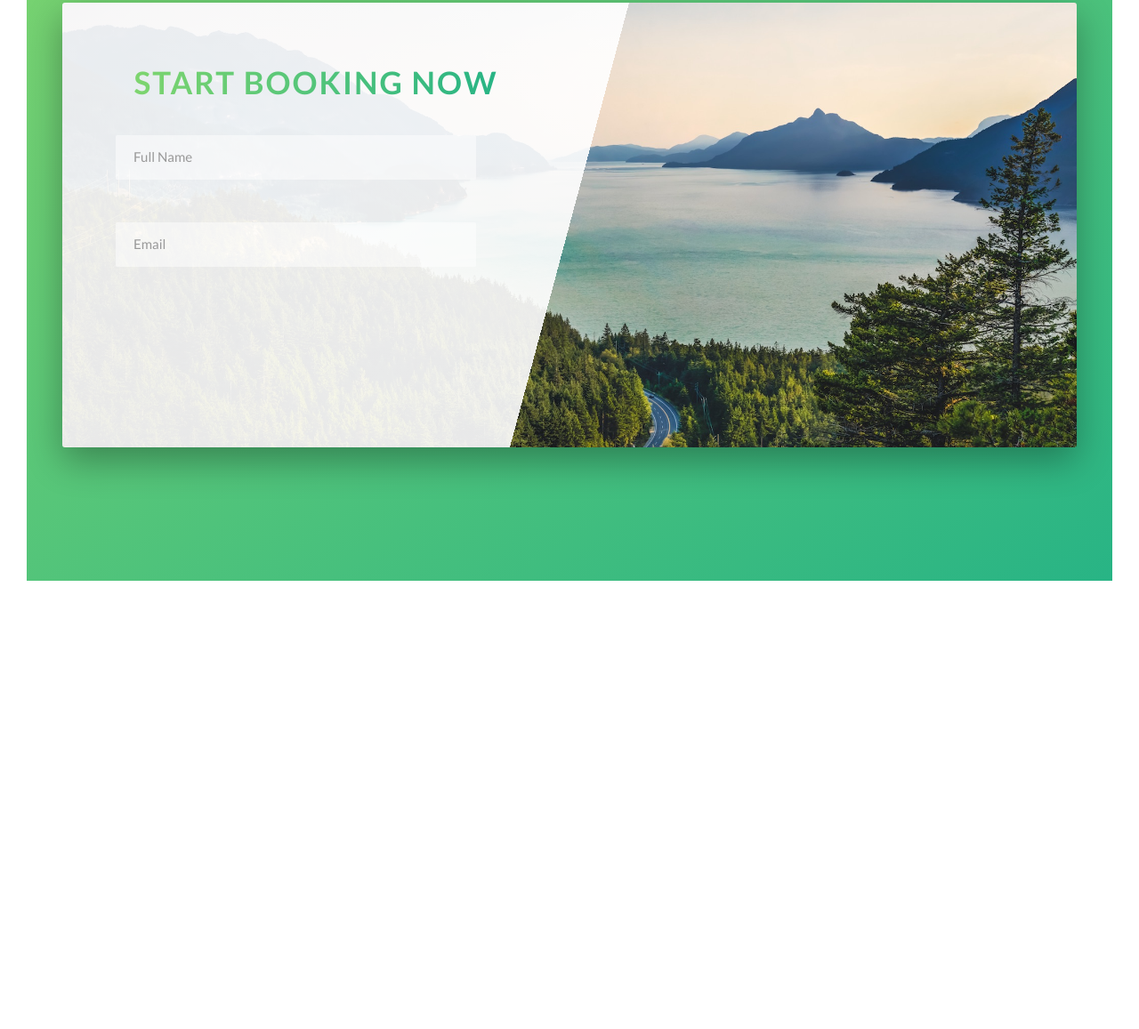
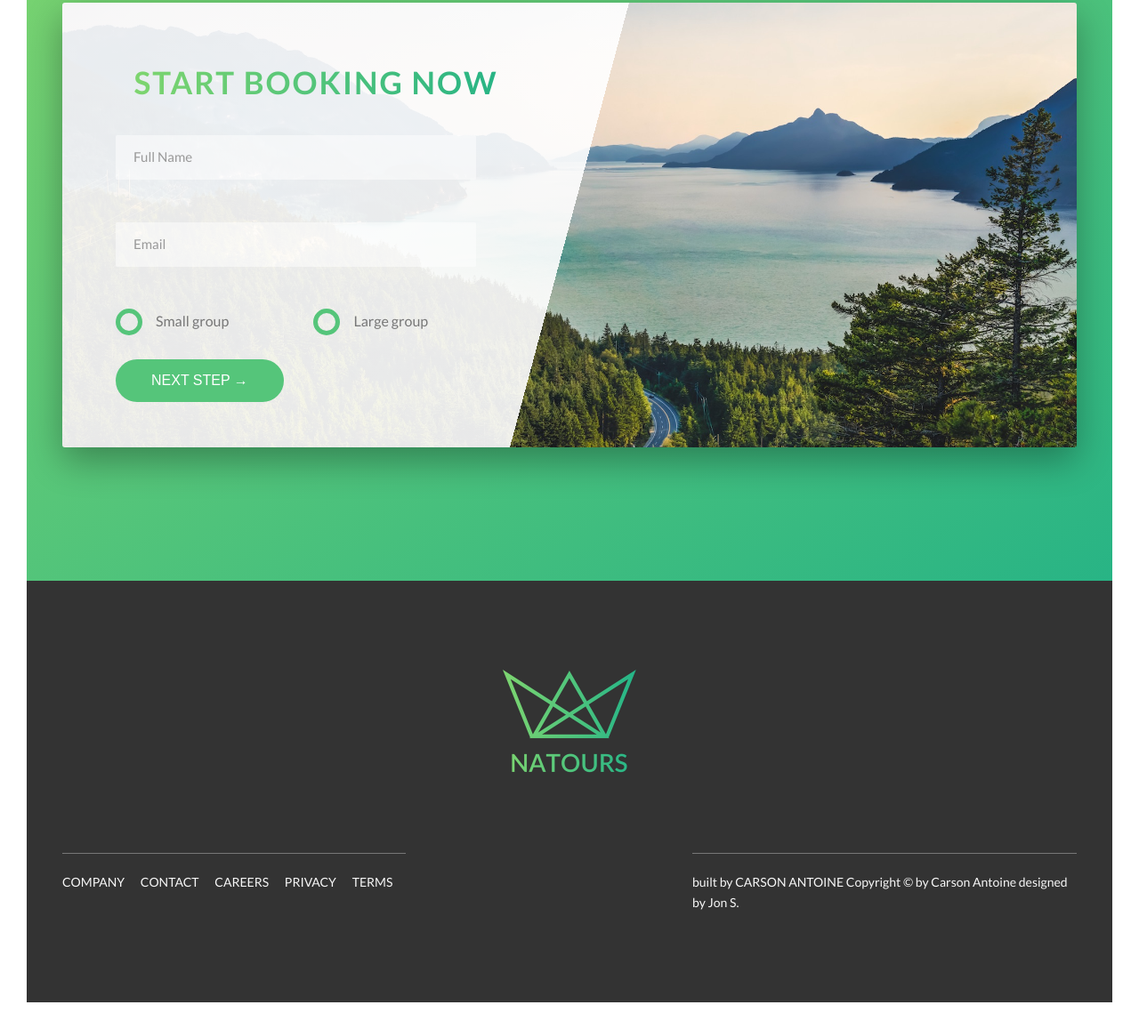
Before and after one commit to Carson0350/cssMaster, a website: page Natours/starter/index.html in a window 1280 px wide. Shown: the part 4911-6068 px from the top of the page at 89% size. Before the commit the page ends 5594 px from the top, so only its background shows below. Drawn offline with Linux system fonts and the light colour scheme; files whose address does not match are found by name.

Commit message:
booking and footer super stylin

```diff
--- a/Natours/starter/index.html
+++ b/Natours/starter/index.html
@@ -267,7 +267,29 @@
 
                                 <div class="form__group">
                                     <input type="email" class="form__input" placeholder="Email" id='email' required>
-                                    <label for="name" class="form__label">Email</label>
+                                    <label for="Email" class="form__label">Email</label>
+                                </div>
+
+                                <div class="form__group u-margin-bottom-medium">
+                                    <div class="form__radio-group">
+                                        <input type="radio" class="form__radio-input" id="small" name="size">
+                                        <label for="small" class="form__radio-label">
+                                            <span class="form__radio-button"></span>
+                                            Small group
+                                        </label>
+                                    </div>
+
+                                    <div class="form__radio-group">
+                                        <input type="radio" class="form__radio-input" id="large" name="size">
+                                        <label for="large" class="form__radio-label">
+                                            <span class="form__radio-button"></span>
+                                            Large group
+                                        </label>
+                                    </div>
+                                </div>
+
+                                <div class="form__group">
+                                    <button class="btn btn--green">Next Step &rarr;</button>
                                 </div>
                             </form>
                         </div>
@@ -275,6 +297,30 @@
                 </div>
             </section>
         </main>
+
+        <footer class="footer">
+            <div class="footer__logo-box">
+                <img src="img/logo-green-2x.png" alt="Full logo" class="footer__logo">
+            </div>
+            <div class="row">
+                <div class="col-1-of-2">
+                    <div class="footer__navigation">
+                        <ul class="footer__list">
+                            <li class="footer__item"><a href="#" class="footer__link">Company</a></li>
+                            <li class="footer__item"><a href="#" class="footer__link">Contact</a></li>
+                            <li class="footer__item"><a href="#" class="footer__link">Careers</a></li>
+                            <li class="footer__item"><a href="#" class="footer__link">Privacy</a></li>
+                            <li class="footer__item"><a href="#" class="footer__link">Terms</a></li>
+                        </ul>
+                    </div>
+                </div>
+                <div class="col-1-of-2">
+                    <p class="footer__copyright">
+                        built by <a href="#" class="footer__link">Carson Antoine</a> Copyright &copy; by Carson Antoine designed by Jon S.
+                    </p>
+                </div>
+            </div>
+        </footer>
 <!--
         <section class='grid-test'>
             <div class="row">
--- a/Natours/starter/sass/abstract/_variables.scss
+++ b/Natours/starter/sass/abstract/_variables.scss
@@ -4,6 +4,7 @@ $color-primary-light: #7ed56f;
 $color-primary-dark: #28b485;
 
 $color-grey-dark: #777;
+$color-grey-dark-3: #333;
 $color-grey-light: #f7f7f7;
 $color-grey: #eee;
 $color-grey-dark-2: #999;
--- a/Natours/starter/sass/base/_utilities.scss
+++ b/Natours/starter/sass/base/_utilities.scss
@@ -1,23 +1,11 @@
-.u-center-text {
-  text-align: center;
-}
+.u-center-text { text-align: center !important; }
 
-.u-margin-bottom-small {
-  margin-bottom: 1.5rem;
-}
+.u-margin-bottom-small { margin-bottom: 1.5rem !important; }
 
-.u-margin-bottom-medium {
-  margin-bottom: 3rem;
-}
+.u-margin-bottom-medium { margin-bottom: 3rem !important; }
 
-.u-margin-bottom-large {
-  margin-bottom: 8rem;
-}
+.u-margin-bottom-large { margin-bottom: 8rem !important; }
 
-.u-margin-top-big {
-  margin-top: 8rem;
-}
+.u-margin-top-big { margin-top: 8rem !important; }
 
-.u-margin-top-huge {
-  margin-top: 10rem;
-}
+.u-margin-top-huge { margin-top: 10rem !important; }
--- a/Natours/starter/sass/components/_button.scss
+++ b/Natours/starter/sass/components/_button.scss
@@ -1,4 +1,5 @@
 .btn {
+  &,
   &:link,
   &:visited {
     position: relative;
@@ -9,6 +10,9 @@
     border-radius: 10rem;
     transition: all .3s;
     font-size: 1.6rem;
+
+    border: none;
+    cursor: pointer;
   }
 
   &:hover {
@@ -21,7 +25,9 @@
     }
   }
 
-  &:active {
+  &:active,
+  &:focus {
+    outline: none;
     transform: translateY(-1px);
     box-shadow: 0 .5rem 1rem rgba($color-black, 0.2);
   }
--- a/Natours/starter/sass/components/_form.scss
+++ b/Natours/starter/sass/components/_form.scss
@@ -45,4 +45,50 @@
     visibility: hidden;
     transform: translateY(-4rem)
   }
+
+  &__radio-group {
+    width: 49%;
+    display: inline-block;
+  }
+
+  &__radio-input {
+    display: none;
+  }
+
+  &__radio-label {
+    font-size: $default;
+    cursor: pointer;
+    position: relative;
+    padding-left: 4.5rem;
+  }
+
+  &__radio-button {
+    height: 3rem;
+    width: 3rem;
+    border: 5px solid $color-primary;
+    border-radius: 50%;
+    display: inline-block;
+    position: absolute;
+    left: 0;
+    top: -.4rem;
+
+    &::after {
+      content: "";
+      display: block;
+      height: 1rem;
+      width: 1rem;
+      border-radius: 50%;
+      position: absolute;
+      top: 50%;
+      left: 50%;
+      transform: translate(-50%, -50%);
+      background-color: $color-primary;
+      opacity: 0;
+      transition: opacity .2s;
+    }
+  }
+
+  &__radio-input:checked + &__radio-label &__radio-button:after {
+    opacity: 1;
+  }
 }
--- /dev/null
+++ b/Natours/starter/sass/layout/_footer.scss
@@ -0,0 +1,61 @@
+.footer {
+  background-color: $color-grey-dark-3;
+  padding: 10rem 0;
+  font-size: 1.4rem;
+  color: $color-grey-light;
+
+  &__logo-box {
+    text-align: center;
+    margin-bottom: 8rem;
+  }
+
+  &__logo {
+    width: 15rem;
+    height: auto;
+  }
+
+  &__navigation {
+    border-top: 1px solid $color-grey-dark;
+    padding-top: 2rem;
+    display: inline-block;
+  }
+
+  &__list {
+    list-style: none;
+  }
+
+  &__item {
+    display: inline-block;
+
+    &:not(list-child) {
+      margin-right: 1.5rem;
+    }
+  }
+
+  &__link {
+    &:link,
+    &:visited {
+      color: $color-grey-light;
+      background-color: $color-grey-dark-3;
+      text-decoration: none;
+      text-transform: uppercase;
+      display: inline-block;
+      transition: all .2;
+    }
+
+    &:hover,
+    &:active {
+      color: $color-primary;
+      box-shadow: 0 1rem 2rem rgba($color-black, .4);
+      transform: rotate(5deg) scale(1.3);
+    }
+  }
+
+  &__copyright {
+    // color: $color-grey-light;
+    border-top: 1px solid $color-grey-dark;
+    padding-top: 2rem;
+    width: 80%;
+    float: right;
+  }
+}
--- a/Natours/starter/sass/main.scss
+++ b/Natours/starter/sass/main.scss
@@ -15,7 +15,7 @@
 @import "components/bg-video";
 @import "components/form";
 
-
+@import "layout/footer";
 @import "layout/header";
 
 @import "pages/home";
```
Also changed, not shown: Natours/starter/css/style.css.
